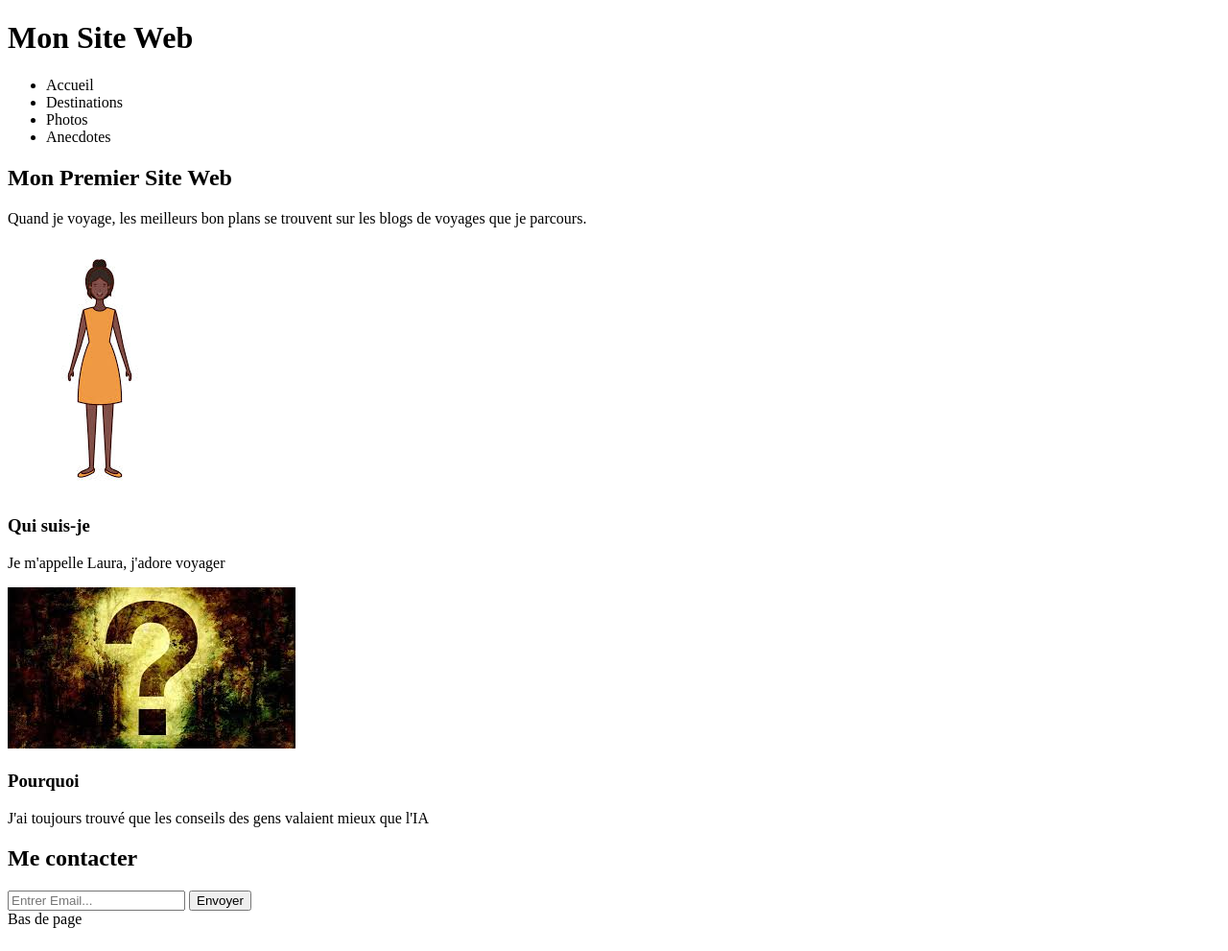
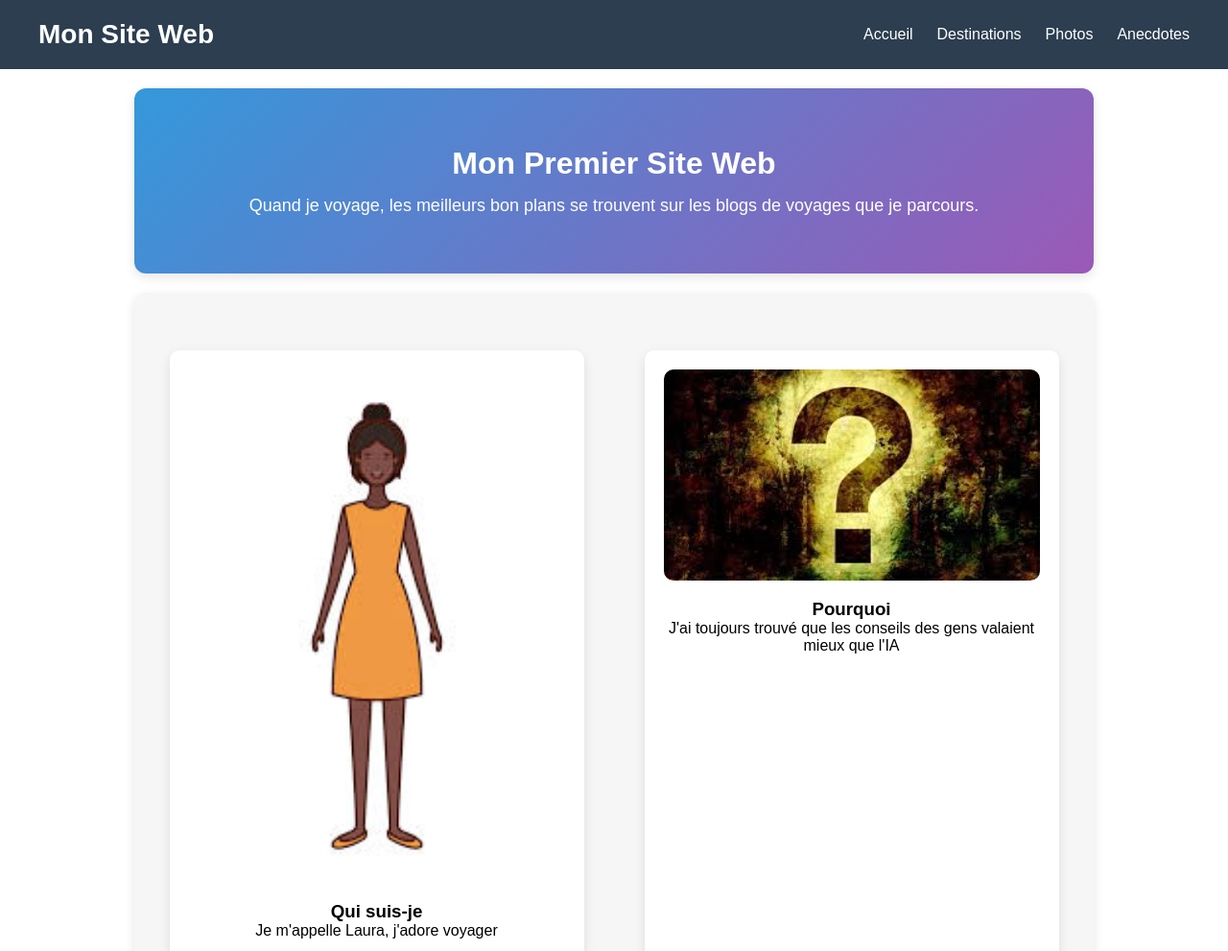
Before and after one commit to Lolookkk/Blog-voyages, a plain HTML site: page index.html in a window 1280 px wide. Shown: the top 991 px of the page at 96% size. Drawn offline with Linux system fonts and the light colour scheme.

Commit message:
css de chat gpt

```diff
--- a/style.css
+++ b/style.css
@@ -1,2 +1,146 @@
 
 /*Reset CSS = pour nous assurer d’avoir un affichage cohérent d’un navigateur à l’autre*/
+
+/* --- RESET SIMPLE --- */
+* {
+    margin: 0;
+    padding: 0;
+    box-sizing: border-box;
+    font-family: Arial, sans-serif;
+}
+
+/* --- HEADER --- */
+header {
+    background: #2c3e50;
+    color: white;
+    padding: 20px 40px;
+    display: flex;
+    justify-content: space-between;
+    align-items: center;
+}
+
+header h1 {
+    font-size: 28px;
+}
+
+nav ul {
+    display: flex;
+    gap: 25px;
+    list-style: none;
+}
+
+nav ul li {
+    cursor: pointer;
+    transition: 0.3s;
+}
+
+nav ul li:hover {
+    color: #f1c40f;
+}
+
+/* --- SECTIONS --- */
+main section {
+    padding: 60px 20px;
+    margin: 20px auto;
+    max-width: 1000px;
+    border-radius: 12px;
+    background: #f6f6f6;
+    box-shadow: 0 4px 12px rgba(0,0,0,0.1);
+}
+
+/* --- BANNIÈRE --- */
+#banner {
+    text-align: center;
+    background: linear-gradient(135deg, #3498db, #9b59b6);
+    color: white;
+}
+
+#banner h1 {
+    font-size: 32px;
+    margin-bottom: 15px;
+}
+
+#banner p {
+    font-size: 18px;
+}
+
+/* --- SECTION PRINCIPALE (2 BLOCS) --- */
+#principal {
+    display: flex;
+    justify-content: space-around;
+    gap: 30px;
+}
+
+#principal div {
+    text-align: center;
+    background: white;
+    padding: 20px;
+    border-radius: 10px;
+    width: 45%;
+    box-shadow: 0 4px 12px rgba(0,0,0,0.1);
+}
+
+#principal img {
+    width: 100%;
+    border-radius: 10px;
+    margin-bottom: 15px;
+}
+
+/* --- CONTACT --- */
+#contact {
+    text-align: center;
+}
+
+#contact form {
+    display: flex;
+    justify-content: center;
+    margin-top: 20px;
+    gap: 10px;
+}
+
+#contact input {
+    padding: 12px;
+    width: 250px;
+    border: 1px solid #aaa;
+    border-radius: 6px;
+}
+
+#contact button {
+    padding: 12px 20px;
+    background: #3498db;
+    color: white;
+    border: none;
+    border-radius: 6px;
+    cursor: pointer;
+    transition: 0.3s;
+}
+
+#contact button:hover {
+    background: #1d6fa5;
+}
+
+/* --- FOOTER --- */
+footer {
+    text-align: center;
+    padding: 20px;
+    margin-top: 40px;
+    background: #2c3e50;
+    color: white;
+}
+
+/* --- RESPONSIVE MOBILE --- */
+@media (max-width: 768px) {
+    #principal {
+        flex-direction: column;
+        width: 100%;
+    }
+
+    #principal div {
+        width: 100%;
+    }
+
+    nav ul {
+        flex-direction: column;
+        gap: 10px;
+    }
+}
```
